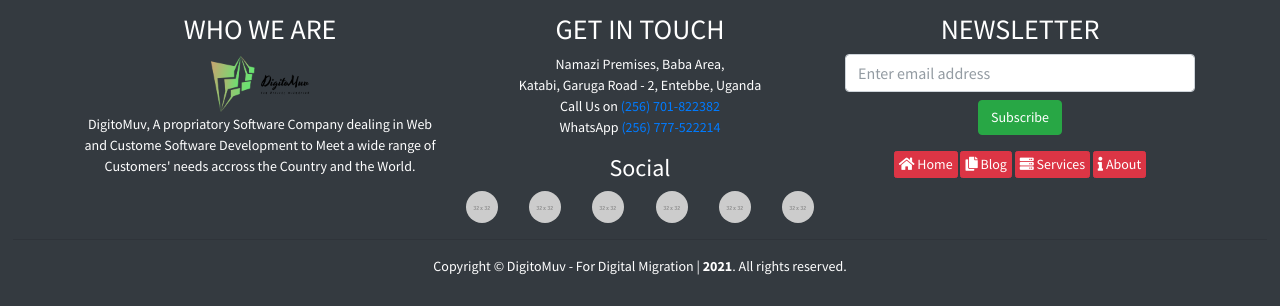
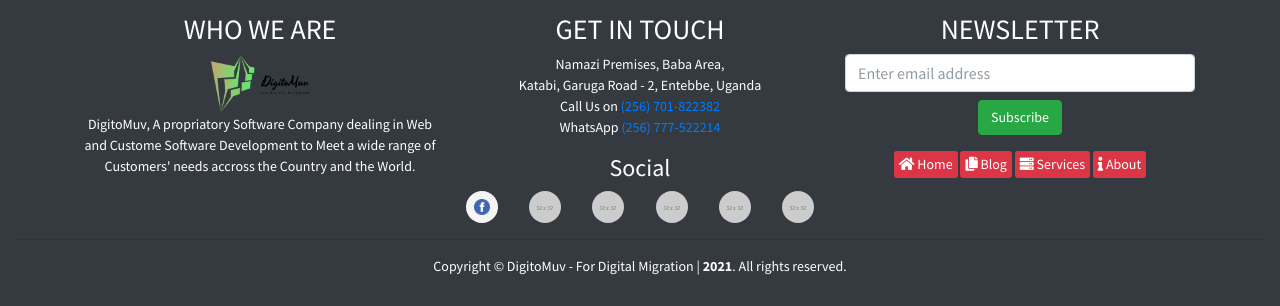
Before and after one commit to Paphra/digitomuv, a Django app: page / in a window 1280 px wide. Shown: the part 907-1213 px from the top of the page. Run offline with Django 3.2, Linux system fonts and the light colour scheme; some libraries are stand-ins or nearby versions.

Commit message:
Second Commit

```diff
--- a/digitomuv/settings.py
+++ b/digitomuv/settings.py
@@ -28,6 +28,7 @@ DEBUG = os.environ.get('DEBUG', True)
 ALLOWED_HOSTS = [
     'localhost',
     '127.0.0.1',
+    'digitomuv.xyz',
 ]
 
 
--- a/templates/base.html
+++ b/templates/base.html
@@ -170,21 +170,6 @@ scratch. This page gets rid of all links and provides the needed markup only.
           </div>
           <!-- /.row -->
         {% endblock content %}
-      </div><!-- /.container-fluid -->
-    </div>
-    <!-- /.content -->
-  </div>
-  <!-- /.content-wrapper -->
-
-  <!-- Control Sidebar -->
-  <aside class="control-sidebar control-sidebar-dark">
-    <!-- Control sidebar content goes here -->
-    <div class="p-3">
-      <h5>Title</h5>
-      <p>Sidebar content</p>
-    </div>
-  </aside>
-  <!-- /.control-sidebar -->
         <!-- Messenger Chat Plugin Code -->
         <div id="fb-root"></div>
           <script>
@@ -209,6 +194,22 @@ scratch. This page gets rid of all links and provides the needed markup only.
             attribution="page_inbox"
             page_id="103054635308806">
           </div>
+
+      </div><!-- /.container-fluid -->
+    </div>
+    <!-- /.content -->
+  </div>
+  <!-- /.content-wrapper -->
+
+  <!-- Control Sidebar -->
+  <aside class="control-sidebar control-sidebar-dark">
+    <!-- Control sidebar content goes here -->
+    <div class="p-3">
+      <h5>Title</h5>
+      <p>Sidebar content</p>
+    </div>
+  </aside>
+  <!-- /.control-sidebar -->
   <!-- Main Footer -->
   <footer class="main-footer bg-dark text-white text-center">
     <div class="section">
@@ -229,12 +230,15 @@ scratch. This page gets rid of all links and provides the needed markup only.
               </address>
               <h4>Social</h4>
               <div class="row">
-                <div class="col-2"><img class="rounded-circle" src="images/32X32.gif" alt=""></div>
-                <div class="col-2"><img class="rounded-circle" src="images/32X32.gif" alt=""></div>
-                <div class="col-2"><img class="rounded-circle" src="images/32X32.gif" alt=""></div>
-                <div class="col-2"><img class="rounded-circle" src="images/32X32.gif" alt=""></div>
-                <div class="col-2"><img class="rounded-circle" src="images/32X32.gif" alt=""></div>
-                <div class="col-2"><img class="rounded-circle" src="images/32X32.gif" alt=""></div>
+                <div class="col-2">
+                  <a href="https://www.facebook.com/digitomuv" target="_blank">
+                    <img class="rounded-circle" src="{% static 'images/fb.jpg' %}" width="32" alt=""></div>
+                  </a>
+                <div class="col-2"><img class="rounded-circle" src="{% static 'images/32X32.gif' %}" alt=""></div>
+                <div class="col-2"><img class="rounded-circle" src="{% static 'images/32X32.gif' %}" alt=""></div>
+                <div class="col-2"><img class="rounded-circle" src="{% static 'images/32X32.gif' %}" alt=""></div>
+                <div class="col-2"><img class="rounded-circle" src="{% static 'images/32X32.gif' %}" alt=""></div>
+                <div class="col-2"><img class="rounded-circle" src="{% static 'images/32X32.gif' %}" alt=""></div>
               </div>
 
             </div>
```
Also changed, not shown: static/images/fb.jpg (added). Lines whose indentation alone changed are shown as unchanged.
